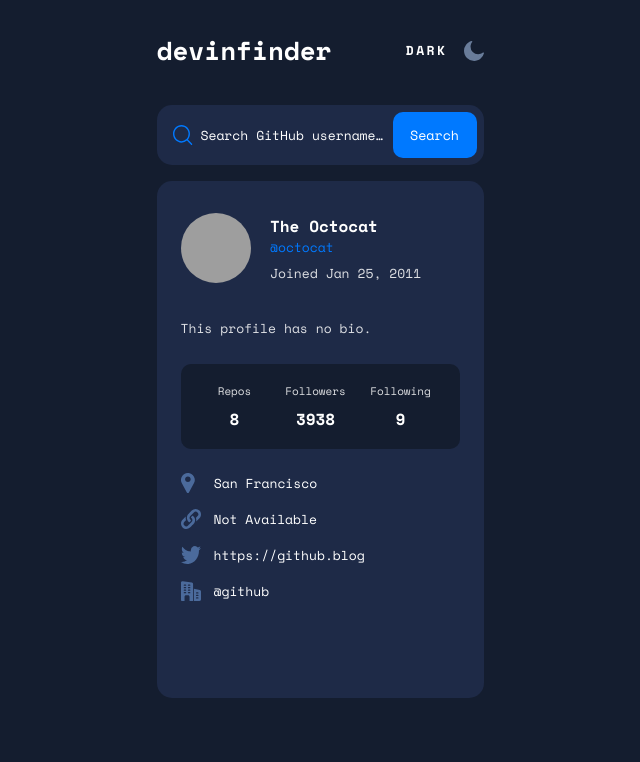
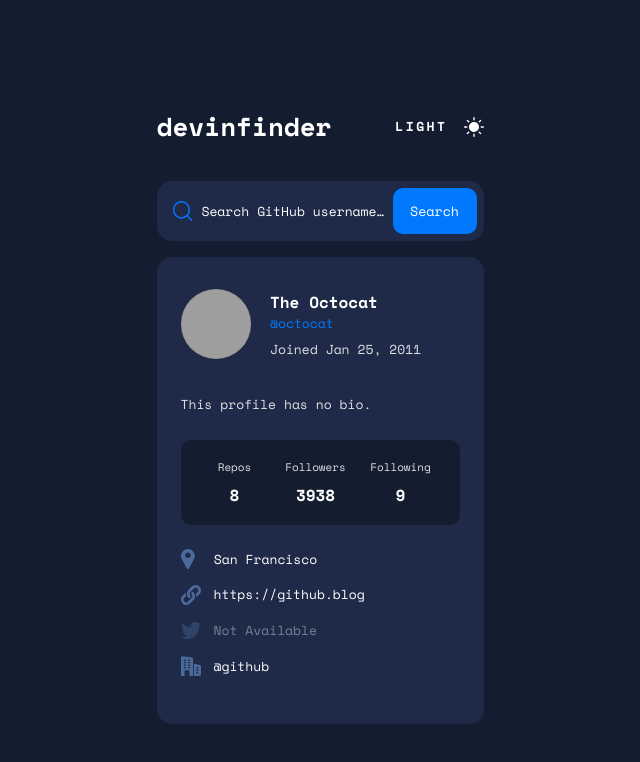
Before and after one commit to RoanMacmillan/github-user-search-app, a React (Vite) app: page / in a window 1280 px wide. Shown: the top 762 px of the page, without its empty margins (320-960 px from the left). Built offline with nearby package versions, Linux system fonts and the light colour scheme; grey boxes are pictures that could not be loaded.

Commit message:
fixed api fetch for links

```diff
--- a/package.json
+++ b/package.json
@@ -9,6 +9,7 @@
     "preview": "vite preview"
   },
   "dependencies": {
+    "classnames": "^2.3.2",
     "react": "^18.2.0",
     "react-dom": "^18.2.0"
   },
--- a/src/App.css
+++ b/src/App.css
@@ -26,10 +26,19 @@
 /* min body height */
 
 body {
+
   min-height: 100vh;
-  background: #141D2F;
+
+}
+
+.App {
   display: flex;
   justify-content: center;
+  position: relative;
+  background: #141D2F;
+  flex-direction: column;
+  min-height: 100vh;
+  align-items: center;
 }
 
 /* responsive images/videos */
@@ -101,31 +110,3 @@
   margin-top: 6px;
   color: #ffffffda;
 }
-
-h1 {
-
-  font-weight: 700;
-  font-size: 26px;
-  line-height: 39px;
-}
-
-.HeadingContainer {
-
-  display: flex;
-  align-items: center;
-  justify-content: space-between;
-  margin-top: 31px;
-  margin-bottom: 35px;
-}
-
-.HeadingContainer span {
-
-  text-transform: uppercase;
-  font-weight: 700;
-  font-size: 13px;
-  line-height: 19px;
-  text-align: right;
-  letter-spacing: 2.5px;
-  margin-lefT: auto;
-  margin-right: 16px;
-}
--- a/src/App.jsx
+++ b/src/App.jsx
@@ -1,16 +1,23 @@
 import { useState } from 'react'
 import './App.css'
-import SearchBar from './assets/Components/SearchBar/SearchBar'
+import SearchApp from './assets/Components/SearchBar/SearchApp'
 import Heading from './assets/Components/Heading/Heading'
-function App() {
-  const [count, setCount] = useState(0)
+import './Themes.css'
+const App = () => {
+  const [mode, setMode] = useState('dark');
+
+  const handleModeToggle = (newMode) => {
+    setMode(newMode);
+  };
 
   return (
-    <div className="App">
-      <Heading />
-      <SearchBar />
+    <div className={`App ${mode}`}>
+      <Heading mode={mode} onToggle={handleModeToggle} />
+      <div className='content'>
+        <SearchApp />
+      </div>
     </div>
-  )
-}
+  );
+};
 
-export default App
+export default App;
--- /dev/null
+++ b/src/Themes.css
@@ -0,0 +1,67 @@
+/* Transition */
+
+
+.dark, .light {
+    transition: .2s all;
+
+}
+
+/* Light */
+
+.App.light {
+
+    background-color: white;
+}
+
+.light .SearchBar,
+.light .ResultsContainer {
+
+    box-shadow: rgba(149, 157, 165, 0.2) 0px 8px 24px;
+    background-color: white;
+
+}
+
+
+.light .StatsContainer {
+
+    background-color: white;
+}
+
+
+.light span,
+.light p
+ {
+
+    color: #4B6A9B;
+
+}
+
+.light h1 {
+    color: #222731;
+}
+
+.light h2 {
+
+    color:#2B3442;
+}
+
+
+.light .StatsChild span:first-child {
+
+    color: #4B6A9B;
+
+
+}
+
+
+.light .ProfileChild span:nth-of-type(2) {
+
+
+    color: #697C9A;
+}
+
+.light input::placeholder,
+.light input {
+
+    color: #4B6A9B;
+}
--- /dev/null
+++ b/src/assets/Components/Heading/Heading.css
@@ -0,0 +1,29 @@
+h1 {
+
+    font-weight: 700;
+    font-size: 26px;
+    line-height: 39px;
+  }
+
+  .HeadingContainer {
+
+    display: flex;
+    align-items: center;
+    justify-content: space-between;
+    margin-top: 31px;
+    margin-bottom: 35px;
+    width: 327px;
+
+  }
+
+  .HeadingContainer span {
+
+    text-transform: uppercase;
+    font-weight: 700;
+    font-size: 13px;
+    line-height: 19px;
+    text-align: right;
+    letter-spacing: 2.5px;
+    margin-lefT: auto;
+    margin-right: 16px;
+  }
--- a/src/assets/Components/Heading/Heading.jsx
+++ b/src/assets/Components/Heading/Heading.jsx
@@ -1,12 +1,11 @@
-import React, { useState } from 'react'
-import Sun from '../../Images/icon-sun.svg'
-import Moon from '../../Images/icon-moon.svg'
+import React, { useState } from 'react';
+import Sun from '../../Images/icon-sun.svg';
+import Moon from '../../Images/icon-moon.svg';
+import './Heading.css'
 
-const Heading = () => {
-  const [mode, setMode] = useState('light');
-
+const Heading = ({ mode, onToggle }) => {
   const handleModeToggle = () => {
-    setMode(mode === 'light' ? 'dark' : 'light');
+    onToggle(mode === 'light' ? 'dark' : 'light');
   };
 
   return (
--- a/src/assets/Components/SearchBar/InputField/InputField.jsx
+++ b/src/assets/Components/SearchBar/InputField/InputField.jsx
@@ -1,7 +1,7 @@
 
 import React, { useState } from 'react'
 
-function InputField({type = 'text', placeholder, value, onChange}) {
+function InputField({type = 'text', placeholder, value, onChange, spellCheck, className}) {
 
   return (
       <input
@@ -9,6 +9,8 @@
         placeholder={placeholder}
         value={value}
         onChange={onChange}
+        spellCheck={spellCheck}
+        className={className}
       />
   )
 
--- a/src/assets/Components/SearchBar/SearchBar.css
+++ b/src/assets/Components/SearchBar/SearchApp.css
@@ -11,6 +11,7 @@
     border-radius: 15px;
     padding-left: 16px;
     padding-right: 7px;
+
 }
 
 .SearchIcon {
@@ -28,6 +29,9 @@
     height: 25px;
     border: none;
     background: none;
+    width: 184px;
+    margin-right: auto;
+    margin-left: 8.95px;
 
 }
 
@@ -64,12 +68,12 @@
 .ResultsContainer {
 
     width: 327px;
-    height: 517px;
     background: #1E2A47;
     border-radius: 15px;
     margin-top: 16px;
     padding-left: 24px;
     padding-right: 24px;
+    padding-bottom: 48px;
 }
 
 .ProfileImg {
@@ -127,12 +131,12 @@
 
 .StatsChild:nth-of-type(2) {
 
-width: 81px;
+    width: 81px;
 }
 
 .StatsChild:nth-of-type(3) {
 
-width: 89px;
+    width: 89px;
 }
 
 .LinksContainer {
@@ -155,3 +159,38 @@
 
     gap: 19.25px;
 }
+
+.not-available {
+
+    opacity: .4;
+    pointer-events: none;
+}
+
+a {
+
+    font-weight: 400;
+    font-size: 13px;
+    line-height: 19px;
+    text-decoration: none;
+}
+
+a:hover {
+
+    text-decoration: underline;
+}
+
+.error {
+
+    color: red;
+    font-weight: 400;
+    font-size: 13px;
+    line-height: 25px;
+    height: 25px;
+    outline: 1px solid red;
+  }
+
+
+  .input-error {
+
+    width: 30% !important;
+  }
--- a/src/assets/Components/SearchBar/SearchBar.jsx
+++ b/src/assets/Components/SearchBar/SearchApp.jsx
@@ -1,14 +1,14 @@
 import React, { useState } from 'react'
 import SearchIcon from '../../Images/icon-search.svg'
-import SearchButton from '../SearchBar/SearchButton/SearchButton'
-import InputField from '../SearchBar/InputField/InputField'
-import './SearchBar.css'
+import SearchButton from './SearchButton/SearchButton'
+import InputField from './InputField/InputField'
+import './SearchApp.css'
 import LocationIcon from '../../Images/icon-location.svg'
 import BlogIcon from '../../Images/icon-website.svg'
 import TwitterIcon from '../../Images/icon-twitter.svg'
 import CompanyIcon from '../../Images/icon-company.svg'
 
-
+import classnames from 'classnames';
 
 const SearchBar = () => {
     const [searchValue, setSearchValue] = useState('')
@@ -29,7 +29,7 @@
     const handleSubmit = async (event) => {
         event.preventDefault()
         if (!searchValue) {
-            return setErrorMessage('Please enter a valid username')
+            return setErrorMessage('Invalid User!')
         }
 
         try {
@@ -38,10 +38,11 @@
                 throw new Error(response.statusText)
             }
             const data = await response.json()
+            setErrorMessage('')
             setResults(data)
             console.log(data)
         } catch (error) {
-            setErrorMessage(`Error fetching data for user ${searchValue}: ${error.message}`)
+            setErrorMessage(`Invalid User!`)
         }
     }
 
@@ -55,11 +56,11 @@
     return (
 
         <>
+
             <form className='SearchBar' onSubmit={handleSubmit}>
                 <img className='SearchIcon' src={SearchIcon} alt='search icon' />
-                <InputField type='text' placeholder="Search GitHub username…" onChange={handleChange} />
-                {/* {errorMessage && <div className="error">{errorMessage}</div>} */}
-
+                <InputField className={errorMessage ? 'input-error' : ''} type='text' placeholder="Search GitHub username…" onChange={handleChange} spellCheck='false' />
+                {errorMessage && <div className="error">{errorMessage}</div>}
                 <SearchButton type='submit' />
             </form>
 
@@ -103,21 +104,21 @@
                 </div>
 
                 <div className='LinksContainer'>
-                    <div className='LinksChild'>
+                    <div className={classnames("LinksChild", { 'not-available': !results.location })}>
                         <img className='ProfileIcon' src={LocationIcon} alt='Icon' />
-                        <span>{results.location ? results.location : 'Not Available'}</span>
+                        <span >{results.location ? results.location : 'Not Available'}</span>
                     </div>
-                    <div className='LinksChild'>
+                    <div className={classnames("LinksChild", { 'not-available': !results.blog })}>
                         <img className='ProfileIcon' src={BlogIcon} alt='Icon' />
-                        <span>{results.twitter_username ? results.twitter_username : 'Not Available'}</span>
+                        <a href={results.blog || 'https://github.blog'}>{results.blog ? results.blog : 'Not Available'}</a>
                     </div>
-                    <div className='LinksChild'>
+                    <div className={classnames("LinksChild", { 'not-available': !results.twitter_username })}>
 
                         <img className='ProfileIcon' src={TwitterIcon} alt='Icon' />
 
-                        <span>{results.blog ? results.blog : 'Not Available'}</span>
+                        <a href={`https://twitter.com/${results.twitter_username}`}>{results.twitter_username ? results.twitter_username : 'Not Available'}</a>
                     </div>
-                    <div className='LinksChild'>
+                    <div className={classnames("LinksChild", { 'not-available': !results.company })}>
 
                         <img className='ProfileIcon' src={CompanyIcon} alt='Icon' />
 
```
Also changed, not shown: 1 other file (tests, documents, lock files or other folders).
